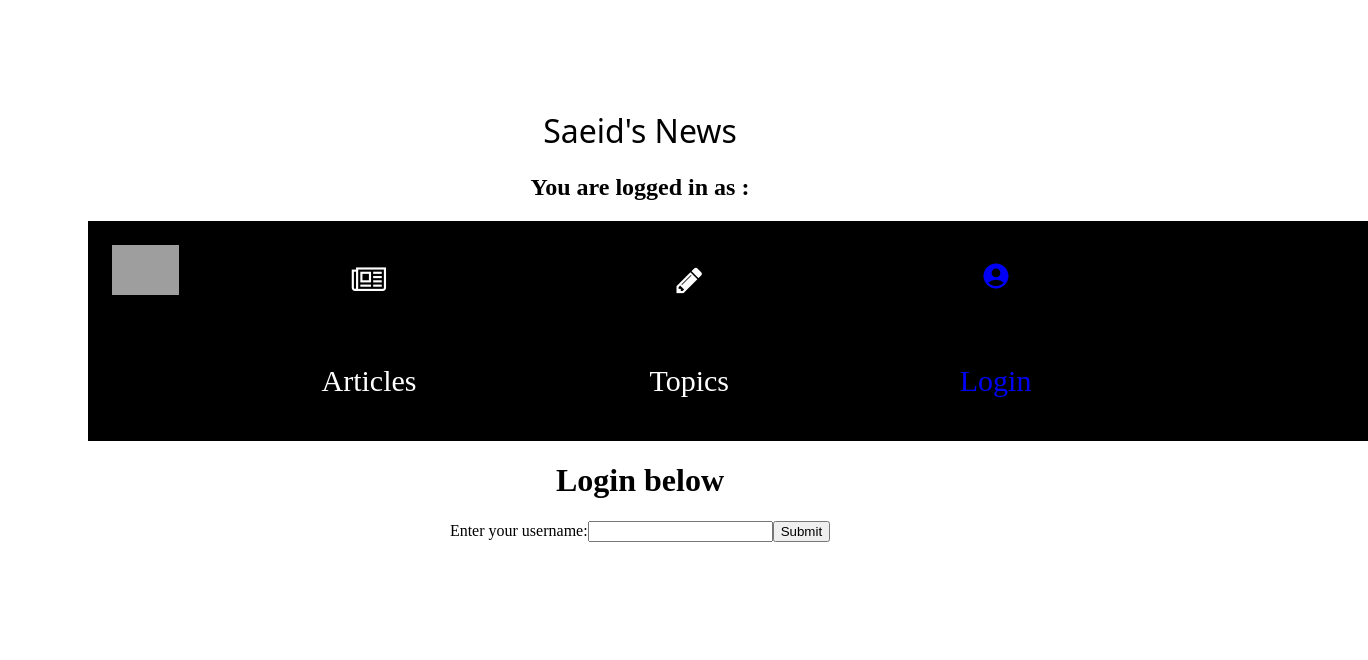
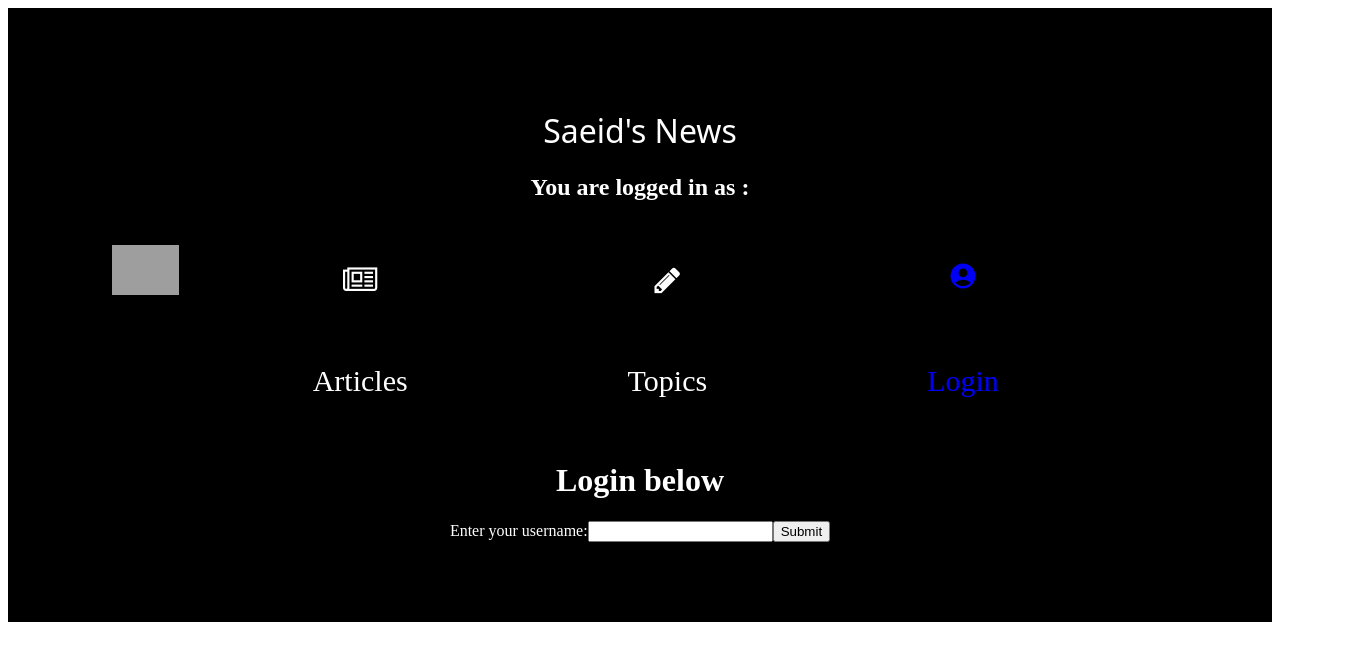
Before and after one commit to saeidsaeity/Saeids-news, a React (Vite) app: page /login in a window 1280 px wide. Shown: the top 660 px of the page, 1368 px wide, since content can reach past the window. Built offline with nearby package versions, Linux system fonts and the light colour scheme; no server answers; grey boxes are pictures that could not be loaded; a web font is replaced by a local one.

Commit message:
changed website to dark mode

```diff
--- a/src/App.css
+++ b/src/App.css
@@ -1,5 +1,6 @@
 #root {
-
+  color: white;
+  background-color: black;
   margin: 0 auto ;
   padding: 5rem;
   text-align: center;
@@ -11,12 +12,14 @@
   font-weight: 400;
   font-style: normal;
 }
-
+.article-card-image{
+  width:100%;
+}
 
 .flex-container {
   display: flex;
   background-color:rgb(0, 0, 0);
-  width:100vw;
+  width:100%;
 
 
   /* justify-content: space-between; */
@@ -143,7 +146,7 @@ line-height: 100px;
 }
 .comment{
   border-style: solid;
-  border-color:black;
+  border-color:white;
   border-radius: 30px;
   margin-bottom: 10px;
 }
--- a/src/components/ArticleCard.jsx
+++ b/src/components/ArticleCard.jsx
@@ -44,7 +44,7 @@ function ArticleCard() {
     <h3>{article.created_at?.slice(0,10)} Votes: {article.votes}<ArrowUpOutlined onClick={()=>{changeVotes(article,1)}}/><ArrowDownOutlined onClick={()=>{changeVotes(article,-1)}}/></h3>
     <p style={{ color: "red" }}>{error}</p>
     <p>{article.body}</p>
-    <img src = {article.article_img_url}/>
+    <img className='article-card-image' src = {article.article_img_url}/>
     <h2>Comments ({article.comment_count})</h2>
     <hr></hr>
     <CommentAdder setComments={setComments} article_id = {article_id}/>
```
